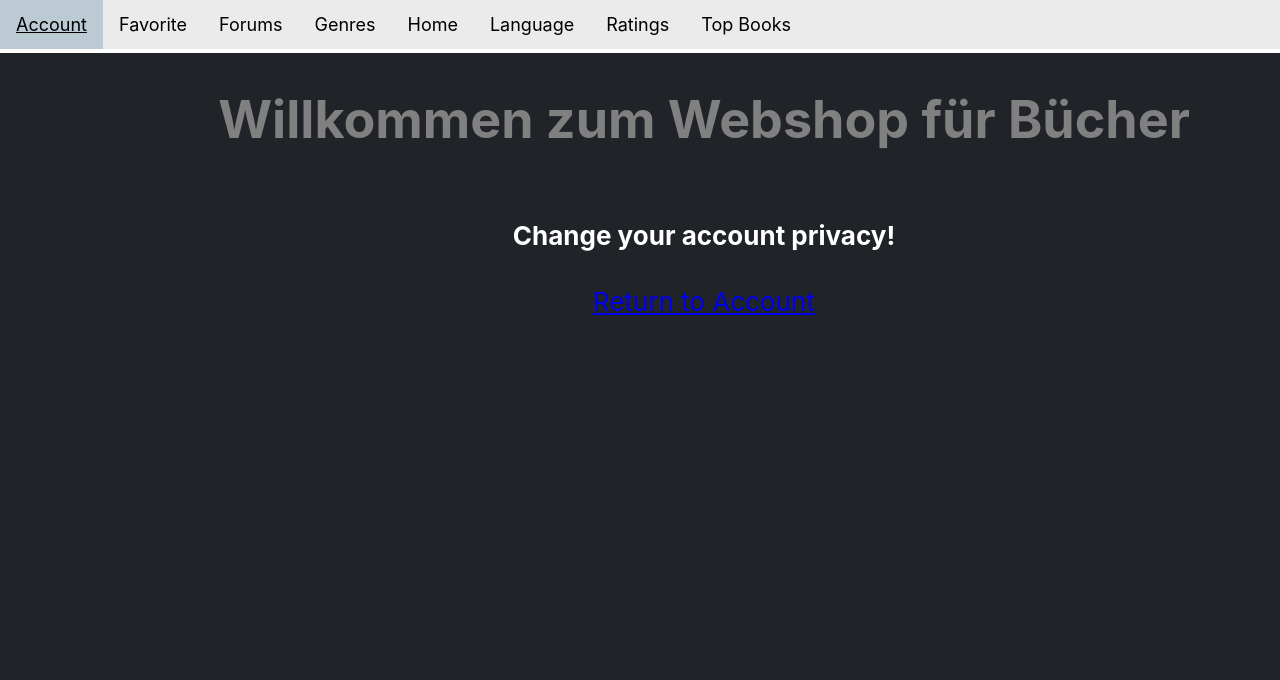
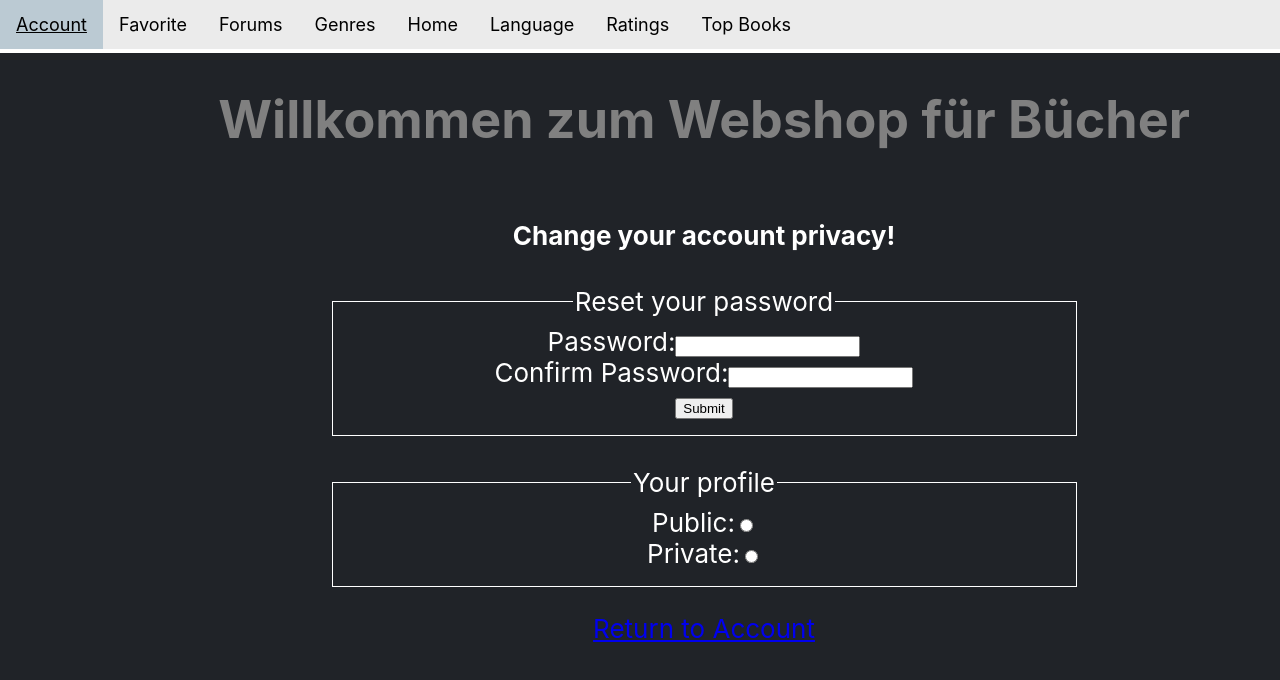
Before and after one commit to EthanUltra/LB-Projekt-M294-295_Ethan-Shrestha, a React (Create React App) app in the folder Front-End/Projekt/: page /privacy in a window 1280 px wide. Shown: the top 680 px of the page. Built offline with nearby package versions, Linux system fonts and the light colour scheme.

Commit message:
Additional changes in Account

```diff
--- a/Front-End/Projekt/src/Account/Account.css
+++ b/Front-End/Projekt/src/Account/Account.css
@@ -1,9 +1,22 @@
-h5  {
+.Account {
+    margin: 15px;
+}
+
+ul.no-bullets {
+    list-style-type: none;
+    /* Remove bullets */
+    padding: 0;
+    /* Remove padding */
+    margin: 0;
+    /* Remove margins */
+}
+
+li {
     justify-content: center;
     float: initial;
 }
 
-h5:hover {
+li a:hover {
     background-color: rgb(187, 202, 211);
     text-decoration: underline;
     justify-content: center;
--- a/Front-End/Projekt/src/Account/Account.js
+++ b/Front-End/Projekt/src/Account/Account.js
@@ -24,23 +24,25 @@ class Account extends React.Component {
             <NavUnlisted>
                 <h2>Your account</h2>
 
-                <h5>
+            <ul class="no-bullets">
+                <li>
                     <Link to="/Privacy" style={linkStyle}>Privacy</Link>
-                </h5>
+                </li>
 
-                <h5>
+                <li>
                     <Link to="/Information" style={linkStyle}>Information</Link>
-                </h5>
+                </li>
 
-                <h5>
+                <li>
                     <Link to="/Orders" style={linkStyle}>Orders</Link>
-                </h5>
-                <h5>
+                </li>
+                <li>
                     <Link to="/TermsandService" style={linkStyle}>Terms and Service</Link>
-                </h5>
-                <h5>
+                </li>
+                <li>
                     <Link to="/Support" style={linkStyle}>Support</Link>
-                </h5>
+                </li>
+            </ul>
             </NavUnlisted>
         )
     }
--- /dev/null
+++ b/Front-End/Projekt/src/Account/Privacy.css
@@ -0,0 +1,10 @@
+fieldset {
+    width: 50%;
+    border: 1px solid;
+    margin: auto;
+    text-align: center;
+}
+
+input {
+    text-align: center;
+}
--- a/Front-End/Projekt/src/Account/Privacy.js
+++ b/Front-End/Projekt/src/Account/Privacy.js
@@ -1,6 +1,7 @@
 /* eslint-disable no-useless-constructor */
 import React from "react";
 import { Link } from 'react-router-dom';
+import "./Privacy.css";
 
 class Privacy extends React.Component {
     constructor(props) {
@@ -11,6 +12,34 @@ class Privacy extends React.Component {
         return (
             <div>
                 <h4>Change your account privacy!</h4>
+                <form>
+                    <fieldset class="passwordreset">
+                        <legend>Reset your password</legend>
+                    <div>
+                        <label>Password:</label>
+                        <input type="password" id="myPassword"></input>
+                    </div>
+                    <div>
+                        <label>Confirm Password:</label>
+                        <input type="password" id="myConfirmedPassword"></input>
+                    </div>
+                    <input type="submit" value="Submit"></input>
+                </fieldset>
+                </form>
+                <br></br>
+                <form>
+                    <fieldset>
+                    <legend>Your profile</legend>
+                    <div>
+                        <label>Public:</label>
+                        <input type="radio" id="public" name="privacy" value="PUBLIC"></input>
+                    </div>
+                    <div>
+                        <label>Private:</label>
+                        <input type="radio" id="private" name="privacy" value="PRIVATE"></input>
+                    </div>
+                    </fieldset>
+                </form>
                 <p><Link to="../Account">Return to Account</Link></p>
             </div>
         )
```
